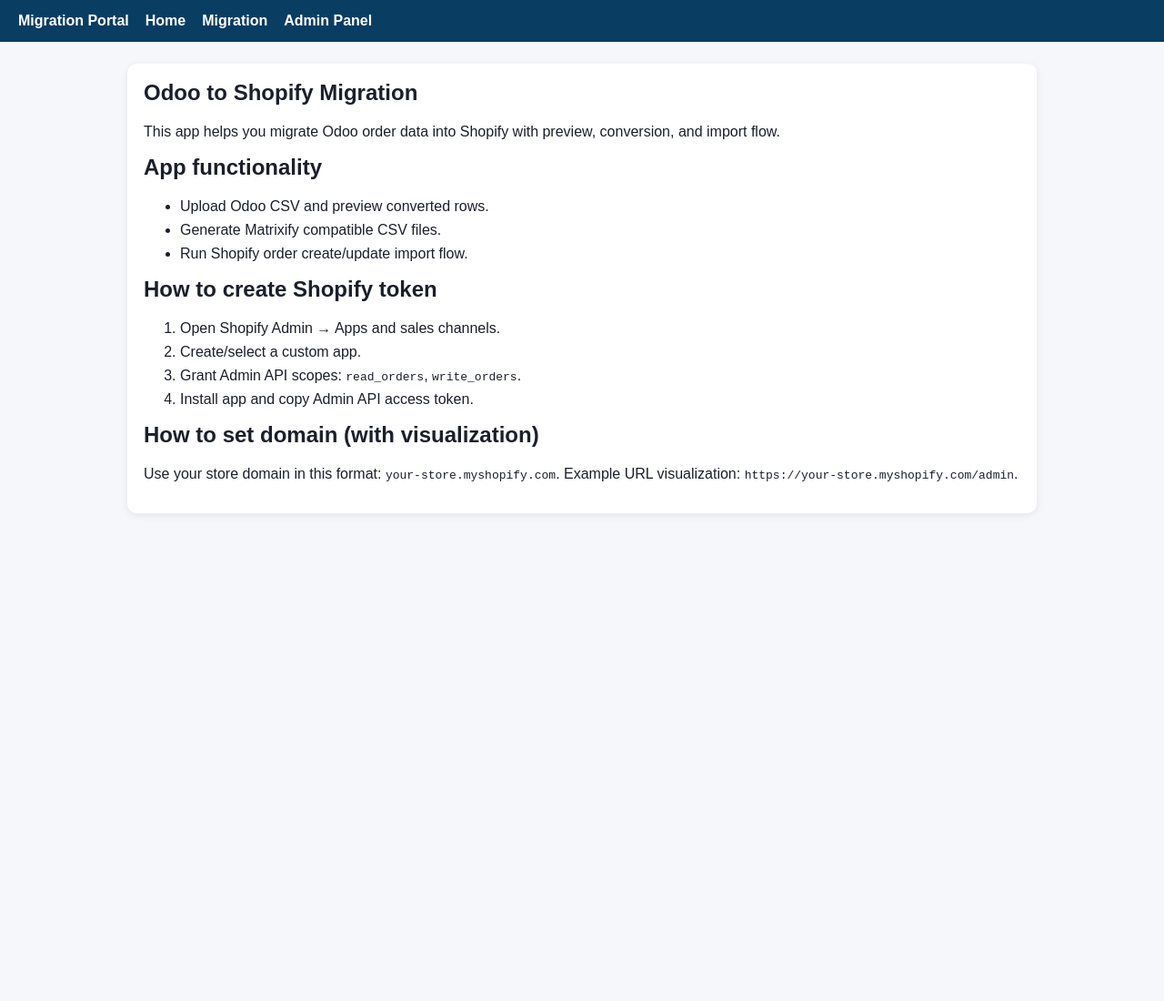
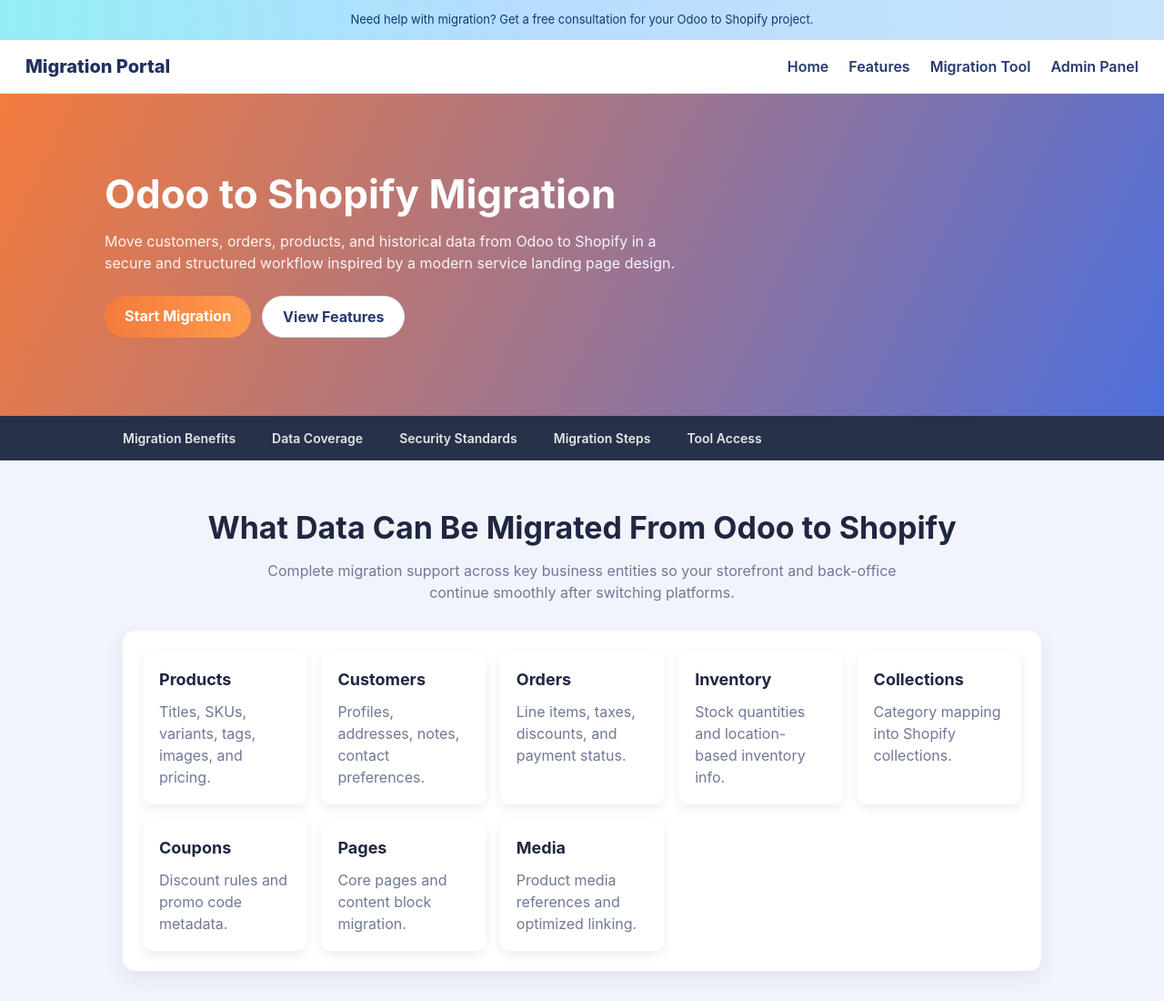
Before and after one commit to Vikassoni2018/Shopify_migration_with_oddo, a website: page frontend_pages.html in a window 1280 px wide. Shown: the top 1100 px of the page at 91% size. Before the commit the page ends 800 px from the top, so only its background shows below. Drawn offline with Linux system fonts and the light colour scheme.

Commit message:
Redesign migration landing page to match provided theme

```diff
--- a/frontend_pages.html
+++ b/frontend_pages.html
@@ -1,16 +1,48 @@
-<!doctype html><html><head><meta charset='utf-8'><meta name='viewport' content='width=device-width,initial-scale=1'><title>Odoo to Shopify Migration</title><style>body{font-family:Arial,sans-serif;margin:0;background:#f6f7fb;color:#1b1f2a}header{background:#0a3d62;color:#fff;padding:14px 20px;display:flex;gap:18px;align-items:center}header a{color:#fff;text-decoration:none;font-weight:700}.container{max-width:1000px;margin:24px auto;padding:0 16px}.card{background:#fff;border-radius:10px;padding:18px;margin-bottom:16px;box-shadow:0 2px 8px rgba(0,0,0,.08)}h1,h2{margin-top:0}.steps li{margin:8px 0}iframe{width:100%;height:760px;border:1px solid #ddd;border-radius:8px}</style></head><body>
-<header><strong>Migration Portal</strong><a href='#home'>Home</a><a href='#migration'>Migration</a><a href='/admin'>Admin Panel</a></header>
-<div class='container'>
-<section id='home' class='card'>
-<h1>Odoo to Shopify Migration</h1>
-<p>This app helps you migrate Odoo order data into Shopify with preview, conversion, and import flow.</p>
-<h2>App functionality</h2><ul class='steps'><li>Upload Odoo CSV and preview converted rows.</li><li>Generate Matrixify compatible CSV files.</li><li>Run Shopify order create/update import flow.</li></ul>
-<h2>How to create Shopify token</h2><ol class='steps'><li>Open Shopify Admin → Apps and sales channels.</li><li>Create/select a custom app.</li><li>Grant Admin API scopes: <code>read_orders</code>, <code>write_orders</code>.</li><li>Install app and copy Admin API access token.</li></ol>
-<h2>How to set domain (with visualization)</h2><p>Use your store domain in this format: <code>your-store.myshopify.com</code>. Example URL visualization: <code>https://your-store.myshopify.com/admin</code>.</p>
-</section>
-<section id='migration' class='card'>
-<h2>Migration</h2><p>Below is the currently available migration page and payment flow support.</p>
-<iframe src='/migration-tool' title='Migration Tool'></iframe>
-</section></div>
-<script>const hash=location.hash||'#home';document.querySelectorAll('section.card').forEach(s=>s.style.display='#'+s.id===hash?'block':'none');addEventListener('hashchange',()=>{const h=location.hash||'#home';document.querySelectorAll('section.card').forEach(s=>s.style.display='#'+s.id===h?'block':'none');});</script>
+<!doctype html><html><head><meta charset='utf-8'><meta name='viewport' content='width=device-width,initial-scale=1'><title>Odoo to Shopify Migration</title><style>
+:root{--orange:#f37b3d;--blue:#4e6fdc;--ink:#1f2741;--muted:#6f7996;--bg:#f2f4fb}
+*{box-sizing:border-box}body{font-family:Inter,Segoe UI,Arial,sans-serif;margin:0;background:var(--bg);color:var(--ink);line-height:1.5}
+a{text-decoration:none}
+.topbar{background:linear-gradient(90deg,#95eef7,#b6dcff 45%,#c9e4fa);padding:12px 18px;font-size:13px;color:#11396f;text-align:center}
+.header{position:sticky;top:0;z-index:50;background:#fff;display:flex;align-items:center;justify-content:space-between;padding:14px 28px;border-bottom:1px solid #e5eaf7}
+.brand{font-weight:800;color:#21315f;font-size:20px}.nav{display:flex;gap:22px}.nav a{color:#24396e;font-weight:600}
+.btn{border:none;border-radius:999px;padding:10px 22px;font-weight:700;cursor:pointer;display:inline-block}
+.btn-primary{background:linear-gradient(90deg,var(--orange),#ff9a4c);color:#fff}.btn-light{background:#fff;color:#24396e;border:1px solid #e2e7fa}
+.hero{background:linear-gradient(115deg,var(--orange),var(--blue));padding:86px 20px;color:#fff}
+.hero-inner{max-width:1050px;margin:0 auto}.hero h1{margin:0 0 14px;font-size:44px;line-height:1.1}.hero p{max-width:640px;opacity:.92}
+.hero-actions{display:flex;gap:12px;margin-top:24px;flex-wrap:wrap}
+.tabs{background:#273149;color:#fff;padding:0 20px}.tabs ul{max-width:1050px;margin:0 auto;padding:0;display:flex;list-style:none;overflow:auto}
+.tabs li{padding:14px 20px;white-space:nowrap;font-weight:600;font-size:14px;opacity:.88}
+.container{max-width:1050px;margin:0 auto;padding:48px 20px}
+.section-title{text-align:center;margin:0 0 10px;font-size:34px}.section-sub{text-align:center;color:var(--muted);max-width:750px;margin:0 auto 30px}
+.panel{background:#fff;border-radius:14px;padding:22px;box-shadow:0 8px 22px rgba(28,42,76,.08)}
+.grid{display:grid;gap:16px}.grid-3{grid-template-columns:repeat(auto-fit,minmax(230px,1fr))}.grid-4{grid-template-columns:repeat(auto-fit,minmax(180px,1fr))}
+.item{background:#fff;border-radius:10px;padding:18px;box-shadow:0 4px 12px rgba(29,42,78,.08)}
+.item h3{margin:0 0 10px;font-size:18px}.item p{margin:0;color:var(--muted)}
+.band{background:linear-gradient(110deg,var(--orange),var(--blue));padding:34px 20px;color:#fff;margin:20px 0}
+.band-inner{max-width:1050px;margin:0 auto;display:flex;justify-content:space-between;align-items:center;gap:20px;flex-wrap:wrap}
+.steps .item{text-align:center}.steps .icon{font-size:36px;display:block;margin-bottom:8px}
+.safe{background:#fff}.safe .item{border-top:4px solid #ff9a4c}
+.features{background:#e8edf8}
+iframe{width:100%;height:740px;border:1px solid #d9e1f6;border-radius:12px}
+@media(max-width:720px){.hero h1{font-size:32px}.header{padding:12px 16px}.nav{gap:12px}}
+</style></head><body>
+<div class='topbar'>Need help with migration? Get a free consultation for your Odoo to Shopify project.</div>
+<header class='header'><div class='brand'>Migration Portal</div><nav class='nav'><a href='#home'>Home</a><a href='#features'>Features</a><a href='#migration'>Migration Tool</a><a href='/admin'>Admin Panel</a></nav></header>
+
+<section id='home' class='hero'><div class='hero-inner'><h1>Odoo to Shopify Migration</h1><p>Move customers, orders, products, and historical data from Odoo to Shopify in a secure and structured workflow inspired by a modern service landing page design.</p><div class='hero-actions'><a class='btn btn-primary' href='#migration'>Start Migration</a><a class='btn btn-light' href='#features'>View Features</a></div></div></section>
+<section class='tabs'><ul><li>Migration Benefits</li><li>Data Coverage</li><li>Security Standards</li><li>Migration Steps</li><li>Tool Access</li></ul></section>
+
+<section class='container'><h2 class='section-title'>What Data Can Be Migrated From Odoo to Shopify</h2><p class='section-sub'>Complete migration support across key business entities so your storefront and back-office continue smoothly after switching platforms.</p><div class='panel grid grid-4'><div class='item'><h3>Products</h3><p>Titles, SKUs, variants, tags, images, and pricing.</p></div><div class='item'><h3>Customers</h3><p>Profiles, addresses, notes, contact preferences.</p></div><div class='item'><h3>Orders</h3><p>Line items, taxes, discounts, and payment status.</p></div><div class='item'><h3>Inventory</h3><p>Stock quantities and location-based inventory info.</p></div><div class='item'><h3>Collections</h3><p>Category mapping into Shopify collections.</p></div><div class='item'><h3>Coupons</h3><p>Discount rules and promo code metadata.</p></div><div class='item'><h3>Pages</h3><p>Core pages and content block migration.</p></div><div class='item'><h3>Media</h3><p>Product media references and optimized linking.</p></div></div></section>
+
+<section class='container'><h2 class='section-title'>Additional Options</h2><div class='grid grid-3'><div class='item'><h3>Custom Field Mapping</h3><p>Tailor field-level mapping for complex ERP models and custom modules.</p></div><div class='item'><h3>Data Cleanup</h3><p>Normalize inconsistent records before import for better Shopify hygiene.</p></div><div class='item'><h3>SEO Preservation</h3><p>Retain slugs, metadata, and redirection strategy.</p></div></div></section>
+
+<section class='band'><div class='band-inner'><div><h2 style='margin:0 0 8px'>Store Migration Never Been Easier</h2><p style='margin:0;opacity:.92'>Secure and incremental migration with preview + validation at each step.</p></div><a class='btn btn-light' href='#migration'>TRY IT NOW</a></div></section>
+
+<section class='container steps'><h2 class='section-title'>How to migrate from Odoo to Shopify</h2><div class='grid grid-3'><div class='item'><span class='icon'>📤</span><h3>Upload Export</h3><p>Upload Odoo CSV files to preview the transformed structure.</p></div><div class='item'><span class='icon'>🔄</span><h3>Map & Validate</h3><p>Convert data into Matrixify-compatible output with checks.</p></div><div class='item'><span class='icon'>🚀</span><h3>Import to Shopify</h3><p>Run import flow and validate completion from Shopify Admin.</p></div></div></section>
+
+<section class='container safe'><h2 class='section-title'>How Your Data Is Secured During Migration</h2><div class='grid grid-3'><div class='item'><h3>Server Security</h3><p>Encrypted transfer channels and controlled server access.</p></div><div class='item'><h3>Data Integrity</h3><p>Validation rules to prevent corrupt or incomplete records.</p></div><div class='item'><h3>Access Protection</h3><p>Token-based authentication with least-privilege scopes.</p></div></div></section>
+
+<section id='features' class='container features'><h2 class='section-title'>Why choose our migration service</h2><div class='grid grid-3'><div class='item'><h3>Zero Downtime</h3><p>Keep your operations active while data moves in phases.</p></div><div class='item'><h3>Fast Delivery</h3><p>Proven framework for reliable execution timelines.</p></div><div class='item'><h3>Personalized Support</h3><p>Migration experts guide setup and issue resolution.</p></div></div></section>
+
+<section id='migration' class='container'><h2 class='section-title'>Migration Tool</h2><p class='section-sub'>Use the integrated migration interface below to execute your Odoo → Shopify flow.</p><iframe src='/migration-tool' title='Migration Tool'></iframe></section>
 </body></html>
```
